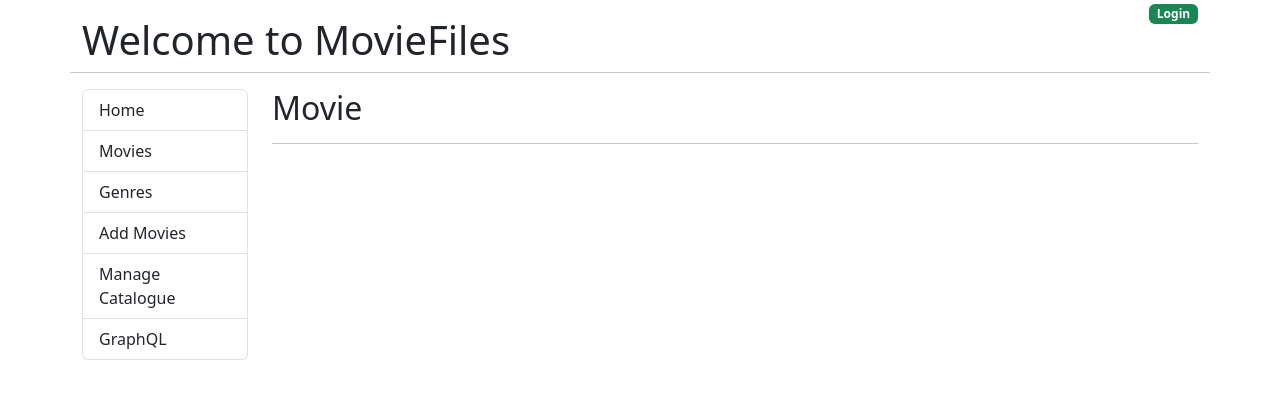
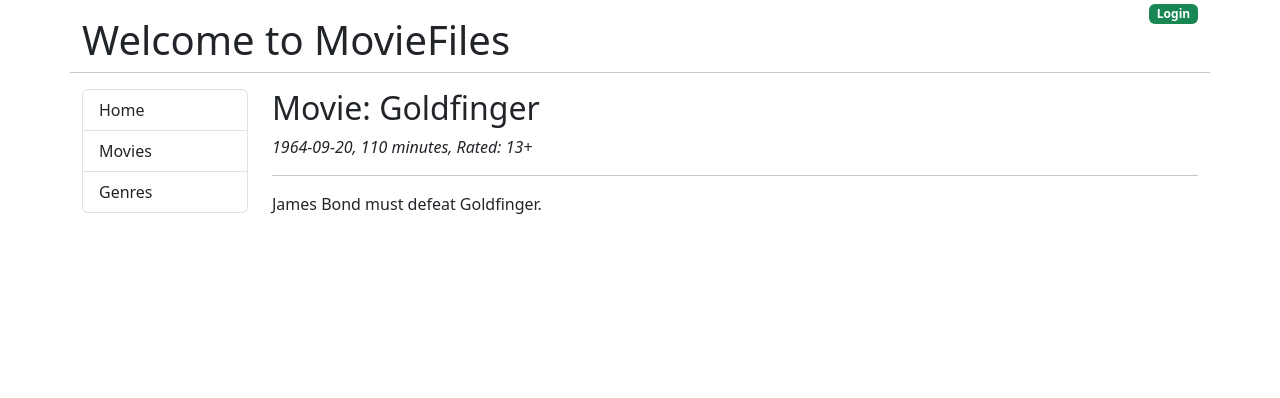
Before and after one commit to Clarenth/udemyGoMoviesV2, a React (Create React App) app in the folder frontend/: page /movies/1 in a window 1280 px wide. Shown: the top 398 px of the page. Built offline with nearby package versions, Linux system fonts and the light colour scheme.

Commit message:
Created Movies, login skeleton, and form input

```diff
--- a/frontend/src/App.tsx
+++ b/frontend/src/App.tsx
@@ -1,13 +1,14 @@
 // Libraries
-import React from 'react';
+import React, { useState } from 'react';
 import { Link, Outlet, } from 'react-router-dom'
 
 // Components
 
 // Styles
 
+function App() {
+  const [jwtToken, setJWTToken] = useState<string>("")
 
-function App() {
   return (
     <div className="container">
       <div className="row">
@@ -15,7 +16,10 @@ function App() {
           <h1 className="mt-3">Welcome to MovieFiles</h1>
         </div>
         <div className="col text-end">
-          <Link to="/login"><span className="badge bg-success">Login</span></Link>
+          { jwtToken === ""
+          ? <Link to="/login"><span className="badge bg-success">Login</span></Link>
+          : <a href='#!'><span className="badge bg-danger">Logout</span></a>
+          }
         </div>
         <hr className="mb-3"/>
       </div>
@@ -27,9 +31,13 @@ function App() {
               <Link to="/" className="list-group-item list-group-item-action">Home</Link>
               <Link to="/movies" className="list-group-item list-group-item-action">Movies</Link>
               <Link to="/genres" className="list-group-item list-group-item-action">Genres</Link>
-              <Link to="/admin/movie/0" className="list-group-item list-group-item-action">Add Movies</Link>
-              <Link to="/manage-catalogue" className="list-group-item list-group-item-action">Manage Catalogue</Link>
-              <Link to="/graphql" className="list-group-item list-group-item-action">GraphQL</Link>
+              { jwtToken !== "" &&
+              <React.Fragment>
+                <Link to="/admin/movie/0" className="list-group-item list-group-item-action">Add Movies</Link>
+                <Link to="/manage-catalogue" className="list-group-item list-group-item-action">Manage Catalogue</Link>
+                <Link to="/graphql" className="list-group-item list-group-item-action">GraphQL</Link>
+              </React.Fragment>
+              }
             </div>
           </nav>
         </div>
--- a/frontend/src/components/Home/Home.tsx
+++ b/frontend/src/components/Home/Home.tsx
@@ -12,7 +12,6 @@ import { Link } from 'react-router-dom';
 const Home = () => {
   return (
     <React.Fragment>
-      <h5>Hello from Home component</h5>
       <h1>Welcome to MovieFiles</h1>
       <hr />
       <Link to="/movies">
--- a/frontend/src/components/Movies/Movie/Movie.tsx
+++ b/frontend/src/components/Movies/Movie/Movie.tsx
@@ -1,17 +1,41 @@
 // Libraries
-import React, { useState } from 'react';
+import React, { useEffect, useState } from 'react';
+import { useParams } from 'react-router-dom';
 
 // Components
 
 // Styles
 
+interface keyable {
+  [key: string]: any
+}
+
 const Movie = () => {
-  const [movie, setMovie] = useState<Object>({})
+  const [movie, setMovie] = useState<keyable>({});
+
+  let { id } = useParams();
+
+  useEffect( () =>
+    {
+      let tempMovie: keyable =
+      {
+        id: 1,
+        title: "Goldfinger",
+        release_date: "1964-09-20",
+        runtime: 110,
+        mpaa_rating: "13+",
+        description: "James Bond must defeat Goldfinger."
+      }
+      setMovie(tempMovie)
+    }, [id]
+  )
 
   return (
     <div>
-      <h2>Movie</h2>
+      <h2>Movie: { movie.title }</h2>
+      <p><em>{ movie.release_date }, { movie.runtime } minutes, Rated: { movie.mpaa_rating }</em></p>
       <hr />
+      <p>{ movie.description }</p>
     </div>
   )
 }
--- a/frontend/src/components/Movies/Movies.tsx
+++ b/frontend/src/components/Movies/Movies.tsx
@@ -7,12 +7,12 @@ import { Link } from 'react-router-dom';
 // Styles
 
 const Movies = () => {
-  const [movies, setMovies] = useState<Array<Object>>([])
+  const [movies, setMovies] = useState<Array<object>>([])
 
   useEffect
   (() =>
     {
-      let moviesList: Array<Object> =
+      let moviesList: Array<object> =
       [
         {
           id: 1,
```
Also changed, not shown: frontend/src/components/form/Input.tsx (added, +25 -0 lines).
